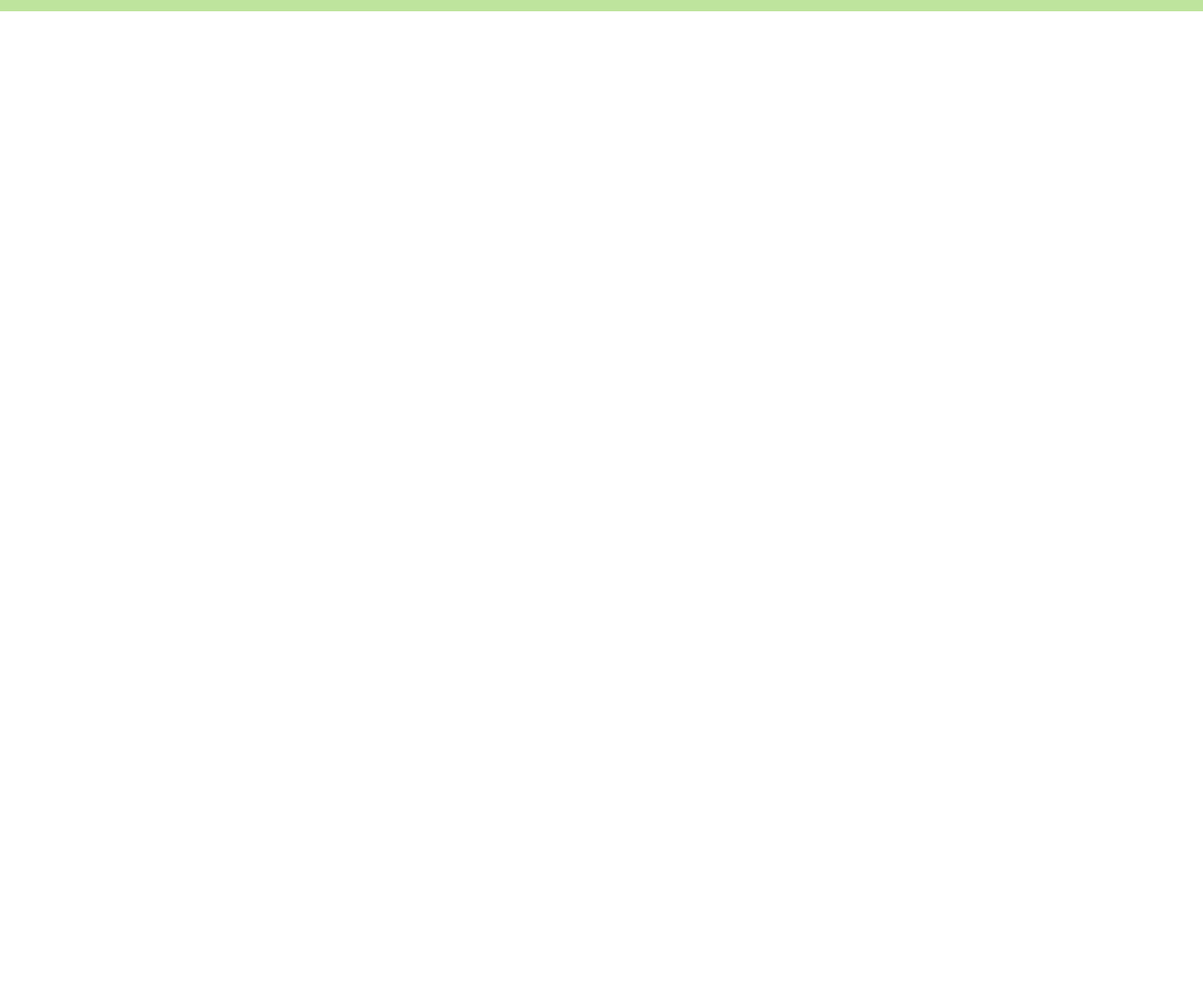
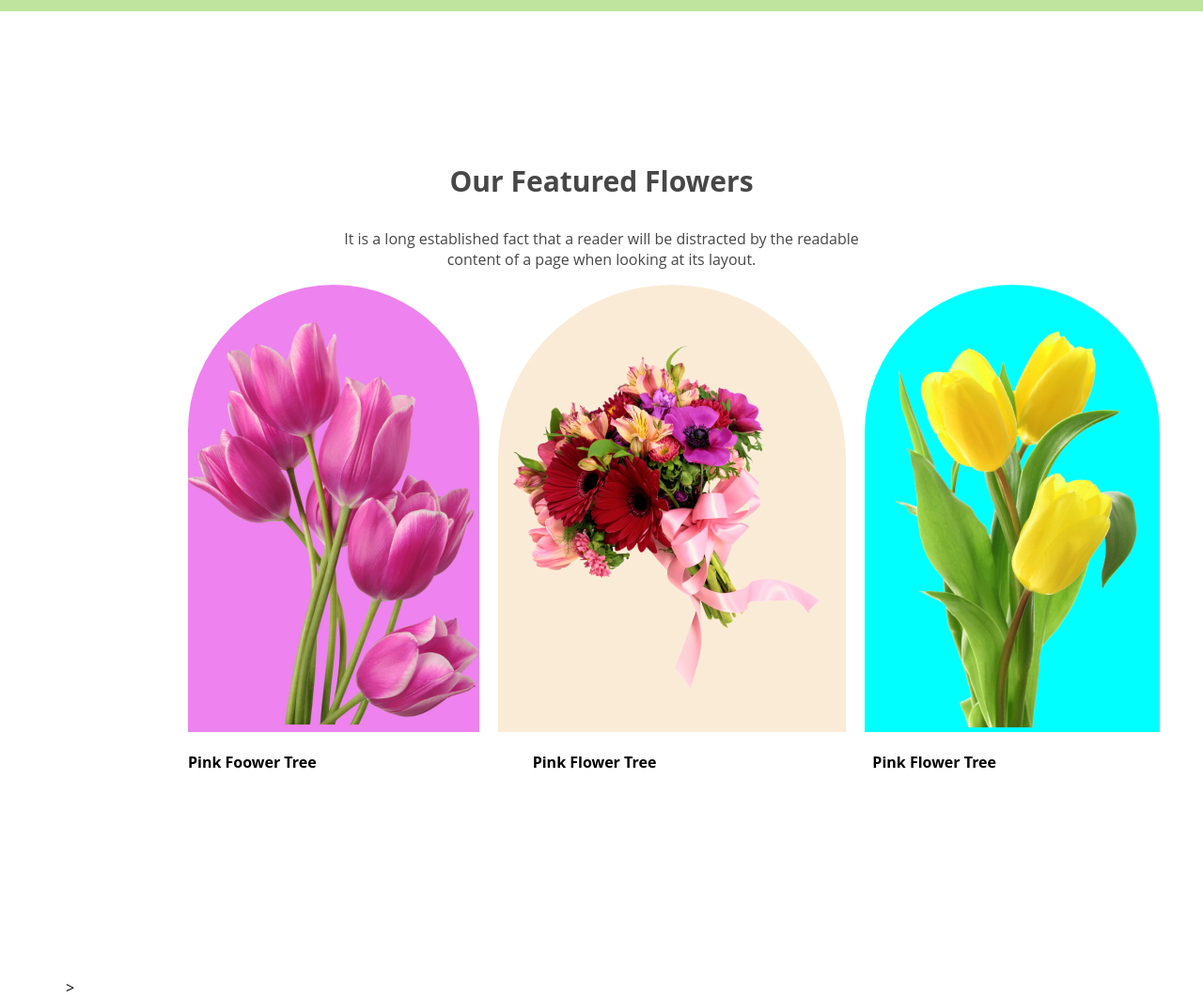
Before and after one commit to Rejuwan12/my-flower-shop, a plain HTML site: page index.html in a window 1280 px wide. Shown: the part 515-1577 px from the top of the page at 94% size. Before the commit the page ends 800 px from the top, so only its background shows below. Drawn offline with Linux system fonts and the light colour scheme.

Commit message:
section-1 done

```diff
--- a/index.html
+++ b/index.html
@@ -21,7 +21,50 @@
   </div>
     </header>
     <main>
-        <section>
+
+        <section class="section-1"><h3 class="section-1-title">Our Featured Flowers</h3>
+            <p class="section-1-description"> It is a long established fact that a reader will be distracted by the readable <br> content of a page when looking at its layout.</p>
+            <div class="section1-image-title">
+                <div class="image-1">
+                     <img src="image/pink flower.png" alt="">
+
+                </div>
+                <div class="image-2">
+                    <img src="image/pink flower 2.png" alt="">
+
+                </div>
+                <div class="image-3">
+                    <img src="image/pink flower 3.png" alt="">
+                  </div>
+            </div>
+
+            <div class="image-title">
+            <h4> Pink Foower Tree</h4>
+             <h4> Pink Flower Tree</h4>
+             <h4> Pink Flower Tree</h4>
+
+            </div>
+
+        </section>
+        <section class="section-2">
+
+            <div class="section2-image-title">
+                <div class="">
+                     <img src="" alt="">
+
+                </div>
+                <div class="">
+                    <img src="" alt="">
+
+                </div>
+                <div class="">
+                    <img src="" alt="" title="">
+                  </div>
+            </div>
+
+           >
+
+
 
         </section>
     </main>
--- a/stylesss/styles.css
+++ b/stylesss/styles.css
@@ -33,11 +33,6 @@ body{
     width: 600px;
     bottom: 100px;
 }
-
-
-
-
-
 .btn{
     border-radius: 5px;
     background-color: #7227b880;
@@ -47,3 +42,60 @@ body{
     padding: 12px;
     margin-top: 10px;
 }
+
+main{
+    max-width: 1140px;
+    margin: 0 auto;
+
+}
+.section-1{
+    padding: 130px;
+
+}
+.section-1-title{
+color: #474747;
+text-align: center;
+font-size: 30px;
+}
+.section-1-description{
+    color: #474747;
+    text-align: center;
+}
+.section1-image-title{
+    display: flex;
+    gap: 20px;
+    justify-content: space-around;
+    /* text-align: center; */
+
+}
+
+
+title{
+    display: flex;
+}
+.image-1{
+    background-color:violet;
+    background-repeat: no-repeat;
+    padding-top: 40px;
+    border-radius: 500px 500px 0 0;
+    padding-bottom: 0%;
+}
+.image-2{
+    background-color: antiquewhite;
+    background-repeat: no-repeat;
+    padding-top: 60px;
+    border-radius: 500px 500px 0 0;
+}
+.image-3{
+    background-color: aqua;
+    background-repeat: no-repeat;
+    border-radius: 500px 500px 0 0;
+}
+.image-title{
+    display: flex;
+    gap: 230px;
+    border-bottom: 0px solid ;
+}
+.mage-title-1{
+    /* border-bottom: 1px solid; */
+}
```
Also changed, not shown: image/pink flower 2.png (renamed from image/pngwing 5.png), image/pink flower 3.png (renamed from image/pngwing 7.png), image/pink flower.png (renamed from image/pngwing 6.png).
